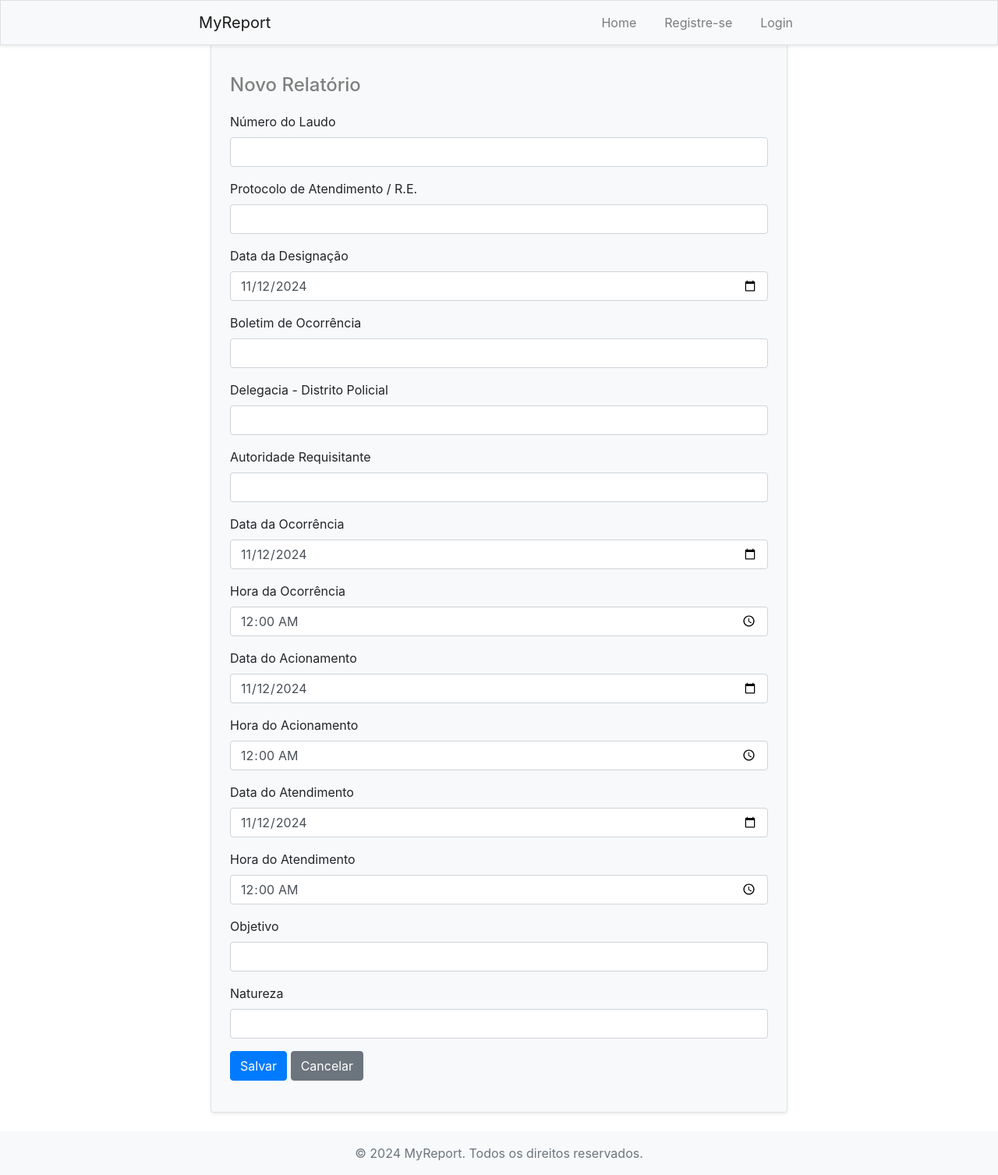
After one commit to PeritoCriminal/NewReport, a Django app: page /report/header-report/ in a window 1280 px wide. The commit adds this page. Shown: the whole page at 78% size. Run offline with Django 5.2, Linux system fonts and the light colour scheme; some libraries are stand-ins or nearby versions.

Commit message:
formulario, view e template para novo relatório. Falta salvar (view)

```diff
--- /dev/null
+++ b/newreportapp/forms/report/header_report_form.py
@@ -0,0 +1,34 @@
+from django import forms
+from newreportapp.models import HeaderReportModel
+
+class HeaderReportForm(forms.ModelForm):
+    class Meta:
+        model = HeaderReportModel
+        fields = [
+            'designation_date', 'protocol_number', 'occurrence_date', 'occurrence_time', 'call_date', 'call_time',
+            'service_date', 'service_time', 'report_number', 'city', 'police_report_number', 'examination_objective',
+            'incident_nature', 'police_station', 'requesting_authority', 'institute_director', 'institute_unit',
+            'forensic_team_base', 'expert_display_name', 'reporting_expert', 'considerations', 'conclusion'
+        ]
+        widgets = {
+            'designation_date': forms.DateInput(attrs={'type': 'date', 'class': 'form-control'}),
+            'occurrence_date': forms.DateInput(attrs={'type': 'date', 'class': 'form-control'}),
+            'call_date': forms.DateInput(attrs={'type': 'date', 'class': 'form-control'}),
+            'service_date': forms.DateInput(attrs={'type': 'date', 'class': 'form-control'}),
+            'occurrence_time': forms.TimeInput(attrs={'type': 'time', 'class': 'form-control'}),
+            'call_time': forms.TimeInput(attrs={'type': 'time', 'class': 'form-control'}),
+            'service_time': forms.TimeInput(attrs={'type': 'time', 'class': 'form-control'}),
+            'considerations': forms.Textarea(attrs={'rows': 3, 'class': 'form-control'}),
+            'conclusion': forms.Textarea(attrs={'rows': 3, 'class': 'form-control'}),
+        }
+
+    def __init__(self, *args, **kwargs):
+        user = kwargs.pop('user', None)  # Pega o usuário logado
+        super().__init__(*args, **kwargs)
+        if user:
+            self.fields['expert_display_name'].initial = user.username  # Define o nome do perito como nome de usuário
+            self.fields['reporting_expert'].initial = user  # Preenche com o usuário logado (se necessário)
+
+        # Garantir que a data da designação esteja no formato correto, se não for preenchida
+        if not self.instance.designation_date:
+            self.fields['designation_date'].initial = '2024-11-10'  # Data de exemplo, ajustada conforme necessidade
--- a/newreportapp/models/report/header_report_model.py
+++ b/newreportapp/models/report/header_report_model.py
@@ -2,8 +2,6 @@ from django.db import models
 from django.conf import settings
 from django.utils import timezone
 from datetime import date
-# import locale
-# locale.setlocale(locale.LC_TIME, 'pt_BR.UTF-8')
 
 class HeaderReportModel(models.Model):
     """ A classe HeaderReportModel tem atributos e métdodos comuns dos relatórios em geral """
@@ -34,7 +32,6 @@ class HeaderReportModel(models.Model):
         null=True,
         verbose_name='Perito Relator'
     )
-    # photographer = models.CharField('Fotógrafo', max_length=200, blank=True, null=True, default='')
     considerations = models.TextField('Considerações', blank=True, default='')
     conclusion = models.TextField('Conclusão', blank=True, default='')
 
--- a/newreportapp/static/css/styles.css
+++ b/newreportapp/static/css/styles.css
@@ -1,4 +1,5 @@
-/*  Do antigo styles */
+/* newreportapp/static/css/styles.css */
+
 .titulo-2 {
     color: gray !important;
     margin-bottom: 20px !important;
--- a/newreportapp/templates/base.html
+++ b/newreportapp/templates/base.html
@@ -32,7 +32,7 @@
 
                         {% if user.is_authenticated %}
                             <li class="nav-item">
-                                <a class="nav-link" href="#">Relatórios</a>
+                                <a class="nav-link" href="{% url 'create_header_report' %}">Novo Relatórios</a>
                             </li>
 
                             <!-- Dropdown do nome do usuário -->
--- /dev/null
+++ b/newreportapp/templates/report/header_report.html
@@ -0,0 +1,89 @@
+{% extends 'base.html' %}
+{% load widget_tweaks %}
+
+{% block content %}
+  <div class="container">
+
+    <form method="post" class="border p-4 bg-light shadow-sm rounded" enctype="multipart/form-data">
+      {% csrf_token %}
+
+      <h4 class="titulo-2">{{ reportCaption }}</h4>
+
+      <!-- Exibindo campos do formulário com widgets ajustados -->
+      <div class="form-group">
+        <label for="report_number">Número do Laudo</label>
+        {{ form.report_number|add_class:"form-control" }}
+      </div>
+
+      <div class="form-group">
+        <label for="protocol_number">Protocolo de Atendimento / R.E.</label>
+        {{ form.protocol_number|add_class:"form-control" }}
+      </div>
+
+      <div class="form-group">
+          <label for="designation_date">Data da Designação</label>
+          {{ form.designation_date|add_class:"form-control" }}
+      </div>
+
+      <div class="form-group">
+          <label for="police_report_number">Boletim de Ocorrência</label>
+          {{ form.police_report_number|add_class:"form-control" }}
+      </div>
+
+      <div class="form-group">
+          <label for="police_station">Delegacia - Distrito Policial</label>
+          {{ form.police_station|add_class:"form-control" }}
+      </div>
+
+      <div class="form-group">
+          <label for="requesting_authority">Autoridade Requisitante</label>
+          {{ form.requesting_authority|add_class:"form-control" }}
+      </div>
+
+      <div class="form-group">
+          <label for="occurrence_date">Data da Ocorrência</label>
+          {{ form.occurrence_date|add_class:"form-control" }}
+      </div>
+
+      <div class="form-group">
+          <label for="occurrence_time">Hora da Ocorrência</label>
+          {{ form.occurrence_time|add_class:"form-control" }}
+      </div>
+
+      <div class="form-group">
+        <label for="call_date">Data do Acionamento</label>
+        {{ form.call_date|add_class:"form-control" }}
+      </div>
+
+      <div class="form-group">
+          <label for="call_time">Hora do Acionamento</label>
+          {{ form.call_time|add_class:"form-control" }}
+      </div>
+
+      <div class="form-group">
+        <label for="service_date">Data do Atendimento</label>
+        {{ form.service_date|add_class:"form-control" }}
+      </div>
+
+      <div class="form-group">
+          <label for="service_time">Hora do Atendimento</label>
+          {{ form.service_time|add_class:"form-control" }}
+      </div>
+
+      <div class="form-group">
+          <label for="examination_objective">Objetivo</label>
+          {{ form.examination_objective|add_class:"form-control" }}
+      </div>
+
+      <div class="form-group">
+          <label for="incident_nature">Natureza</label>
+          {{ form.incident_nature|add_class:"form-control" }}
+      </div>
+
+      <div class="form-group">
+        <button type="submit" class="btn btn-primary">Salvar</button>
+        <a href="{% url 'home' %}" class="btn btn-secondary">Cancelar</a>
+      </div>
+    </form>
+  </div>
+{% endblock %}
--- a/newreportapp/urls.py
+++ b/newreportapp/urls.py
@@ -10,6 +10,7 @@ from .views import (change_password_view,
                     mark_post_inappropriate,
                     mark_post_prohibited,
                     restore_post,
+                    header_report_view,
                     verify_email)
 
 urlpatterns = [
@@ -57,6 +58,12 @@ urlpatterns = [
     path('post/<int:post_id>/mark_inappropriate/', mark_post_inappropriate, name='mark_post_inappropriate'),
     path('post/<int:post_id>/mark_prohibited/', mark_post_prohibited, name='mark_post_prohibited'),
 
+    # REPORTS
+    path('report/header-report/', header_report_view, name='create_header_report'),
 
+    # Rota para editar um relatório existente (com `report_id`)
+    path('report/header-report/<int:report_id>/', header_report_view, name='edit_header_report'),
+
+    # Outras rotas do aplicativo podem ser listadas aqui
 
 ]
--- a/newreportapp/views/__init__.py
+++ b/newreportapp/views/__init__.py
@@ -12,3 +12,4 @@ from newreportapp.views.user.change_password_views import change_password_view
 from newreportapp.views.posts.comment_post_views import comment_post_view, delete_comment_view
 from newreportapp.views.posts.inapropriate_post_views import mark_post_inappropriate
 from newreportapp.views.posts.prohibited_post_views import mark_post_prohibited
+from .report.header_report_views import header_report_view
--- a/newreportapp/views/posts/create_post_views.py
+++ b/newreportapp/views/posts/create_post_views.py
@@ -1,6 +1,6 @@
 from django.shortcuts import render, redirect, get_object_or_404
 from django.contrib import messages  # Importa o sistema de mensagens
-from newreportapp.forms.post_form import PostForm
+from newreportapp.forms.posts.post_form import PostForm
 from newreportapp.models import PostModel  # Importando o modelo de postagens
 from newreportapp.models import ComentPostModel  # Importando o modelo de comentários
 from django.contrib.auth.decorators import login_required
--- /dev/null
+++ b/newreportapp/views/report/header_report_views.py
@@ -0,0 +1,51 @@
+from django.shortcuts import render, get_object_or_404, redirect
+from django.contrib import messages
+from newreportapp.forms import HeaderReportForm
+from newreportapp.models import HeaderReportModel
+
+def header_report_view(request, report_id=None):
+    user = request.user
+    if report_id:
+        header_report = get_object_or_404(HeaderReportModel, id=report_id)
+        action = "Editar Relatório"
+        reportCaption = 'Edição de Relatório'
+    else:
+        header_report = HeaderReportModel()
+        action = "Cadastrar Relatório"
+        reportCaption = 'Novo Relatório'
+
+    # Obtém a data de designação formatada para o formulário
+    designatedDate = header_report.designation_date
+    designatedFormatedDate = header_report.dateToForm(designatedDate)
+    # occurrence_date = header_report.dateToForm(designatedDate)
+
+    if request.method == "POST":
+        form = HeaderReportForm(request.POST, instance=header_report, user=user)
+        if form.is_valid():
+            form.save()
+            messages.success(request, f"{action} realizado com sucesso!")
+            return redirect("home")
+        else:
+            messages.error(request, "Erro ao processar o formulário. Verifique os campos.")
+    else:
+        initial={
+            'designation_date': designatedFormatedDate,
+            'occurrence_date': designatedFormatedDate,
+            'call_date': designatedFormatedDate,
+            'service_date': designatedFormatedDate,
+            'occurrence_time': '00:00',
+            'call_time': '00:00',
+            'service_time': '00:00'
+            }
+        form = HeaderReportForm(initial, instance=header_report, user=user)
+
+    context = {
+        "form": form,
+        "designatedFormatedDate": designatedFormatedDate,
+        # "occurrence_date": occurrence_date,
+        "action": action,
+        "user": user,
+        "reportCaption": reportCaption,
+    }
+
+    return render(request, "report/header_report.html", context)
```
Also changed, not shown: newreportapp/forms/__init__.py (+4 -3 lines), newreportapp/forms/posts/comment_post_form.py (renamed from newreportapp/forms/comment_post_form.py), newreportapp/forms/posts/post_form.py (renamed from newreportapp/forms/post_form.py).
